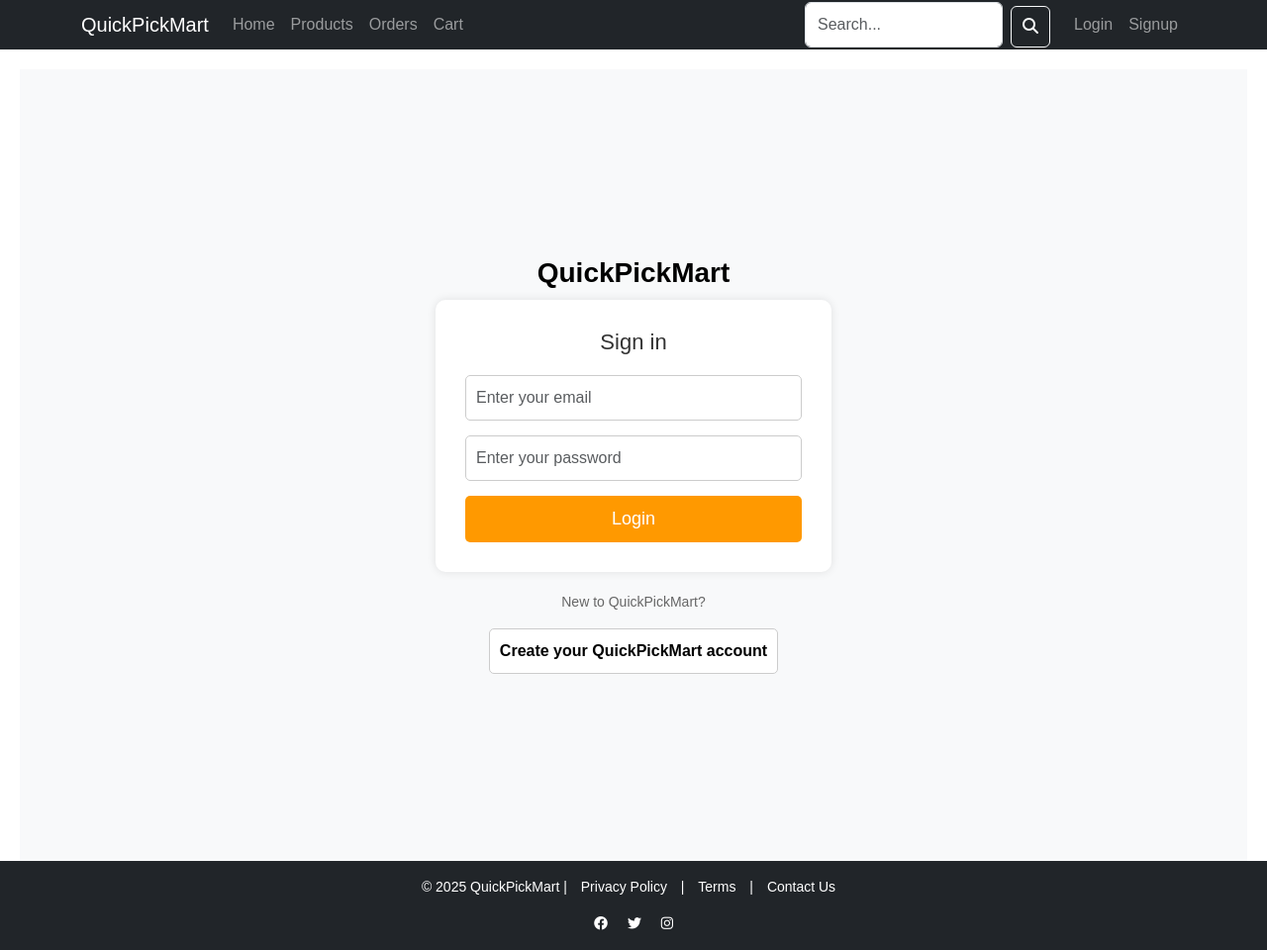
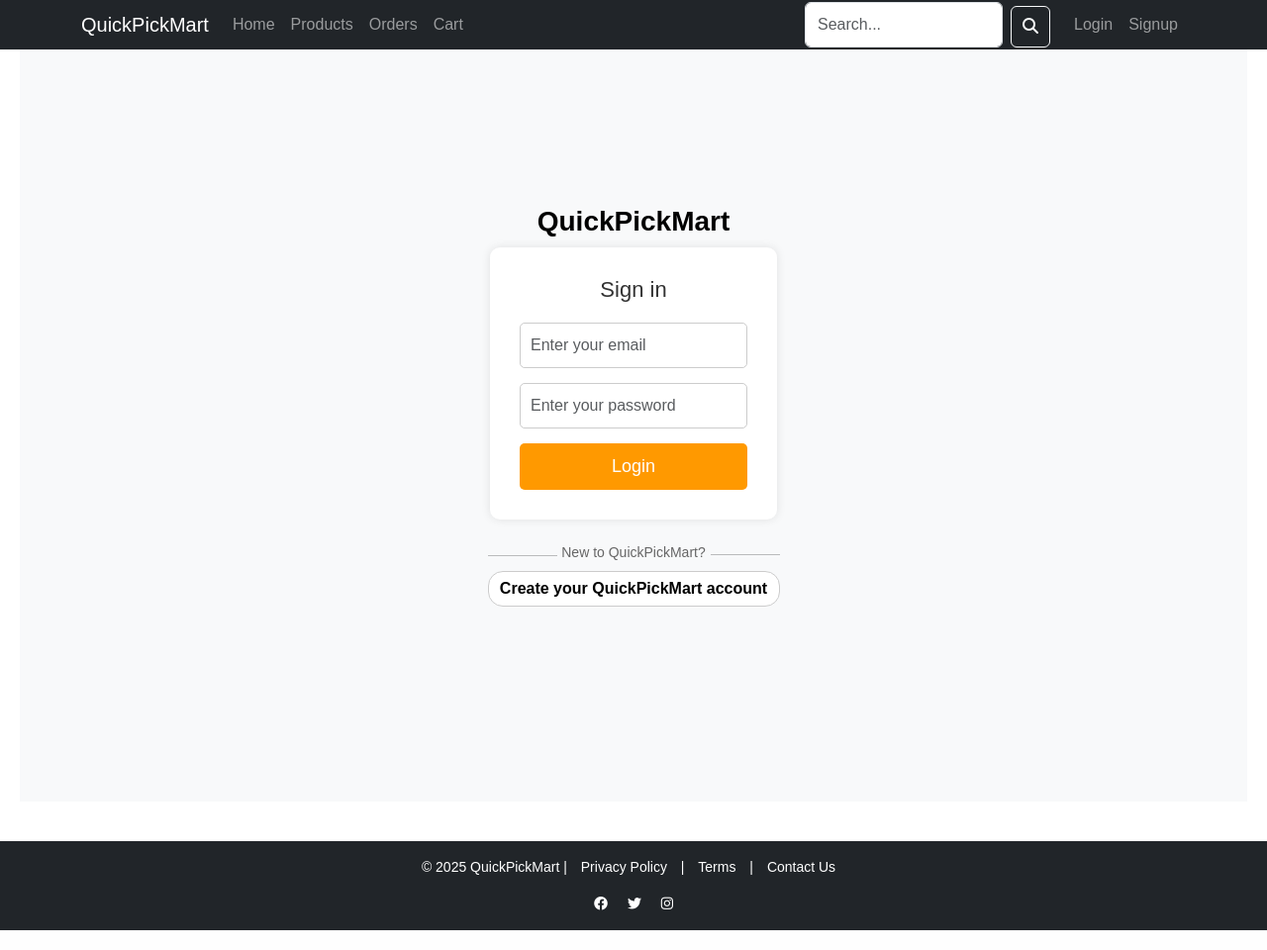
Before and after one commit to Pankaj-9004/QuickPickMart, a Django app: page /auth/login/ in a window 1280 px wide. Shown: the whole page at 99% size. Run offline with Django 5.2, Linux system fonts and the light colour scheme.

Commit message:
changes in design of signin/signup

```diff
--- a/quickpickmart/authentication/static/authentication/css/style.css
+++ b/quickpickmart/authentication/static/authentication/css/style.css
@@ -2,6 +2,7 @@
 .signup-page {
     text-align: center;
     margin-top: 50px;
+    margin-top: -4px;
 }
 
 .signup-logo {
@@ -40,6 +41,18 @@
     border: 1px solid #ccc;
     border-radius: 4px;
 }
+.hr1{
+    width: 90px;
+    margin-left: 695px;
+    margin-bottom   : -13px;
+}
+.hr2{
+    width: 90px;
+    margin-left: 435px;
+    margin-top: -25px;
+
+}
+
 
 /* Sign Up Button */
 .signup-btn {
@@ -74,9 +87,9 @@
     display: inline-block;
     width: 100%;
     max-width: 350px;
-    padding: 10px;
+    padding: 5px;
     font-size: 16px;
-    border-radius: 5px;
+    border-radius: 20px;
     border: 1px solid #ccc;
     color: black;
     text-decoration: none;
@@ -85,7 +98,8 @@
 }
 
 .signup-login-btn:hover {
-    background: #f0f0f0;
+    background: #e68900;
+    color: white;
 }
 
 
@@ -97,6 +111,7 @@
     justify-content: center;
     height: 100vh;
     background-color: #f8f9fa;
+    margin-top: -60px;
 }
 
 .login-logo {
@@ -112,7 +127,7 @@
     border-radius: 10px;
     box-shadow: 0 0 10px rgba(0, 0, 0, 0.1);
     width: 100%;
-    max-width: 400px;
+    max-width: 290px;
     text-align: center;
 }
 
@@ -182,9 +197,9 @@
     display: inline-block;
     width: 100%;
     max-width: 400px;
-    padding: 10px;
+    padding: 5px 10px 5px 10px;
     font-size: 16px;
-    border-radius: 5px;
+    border-radius: 15px;
     border: 1px solid #ccc;
     color: black;
     text-decoration: none;
@@ -193,7 +208,8 @@
 }
 
 .login-signup-btn:hover {
-    background: #f0f0f0;
+    background: #e68a00;
+    color: white;
 }
 
 
@@ -277,3 +293,14 @@
     background-color: #e68a00;
     transform: translateY(-2px);
 }
+.login_hr{
+    width: 70px;
+}
+.login_hr1{
+    width: 70px;
+    margin-left: 225px;
+    margin-top:-25px;
+}
+.login_hr_box{
+    margin-top: -30px;
+}
--- a/quickpickmart/authentication/templates/authentication/login.html
+++ b/quickpickmart/authentication/templates/authentication/login.html
@@ -23,7 +23,7 @@
 
     <!-- "New to QuickPickMart?" Section Outside the Form -->
     <div class="login-new-user">
-        <p>New to QuickPickMart?</p>
+       <hr class="login_hr"> <div class="login_hr_box"><p>New to QuickPickMart?</p>  <hr class="login_hr1"></div>
         <a href="{% url 'signup' %}" class="login-signup-btn">Create your QuickPickMart account</a>
     </div>
 </div>
--- a/quickpickmart/authentication/templates/authentication/signup.html
+++ b/quickpickmart/authentication/templates/authentication/signup.html
@@ -39,8 +39,9 @@
 
     <!-- New Amazon-Style Login Button -->
     <div class="signup-existing-user">
-        <p>Already have an account?</p>
+
+    <div class="hrbox">  <hr class="hr1">  <p>Already have an account? </p></div><hr class="hr2">
         <a href="{% url 'login' %}" class="signup-login-btn">Sign in</a>
     </div>
-</div>
+</div><br><br>
 {% endblock %}
```
